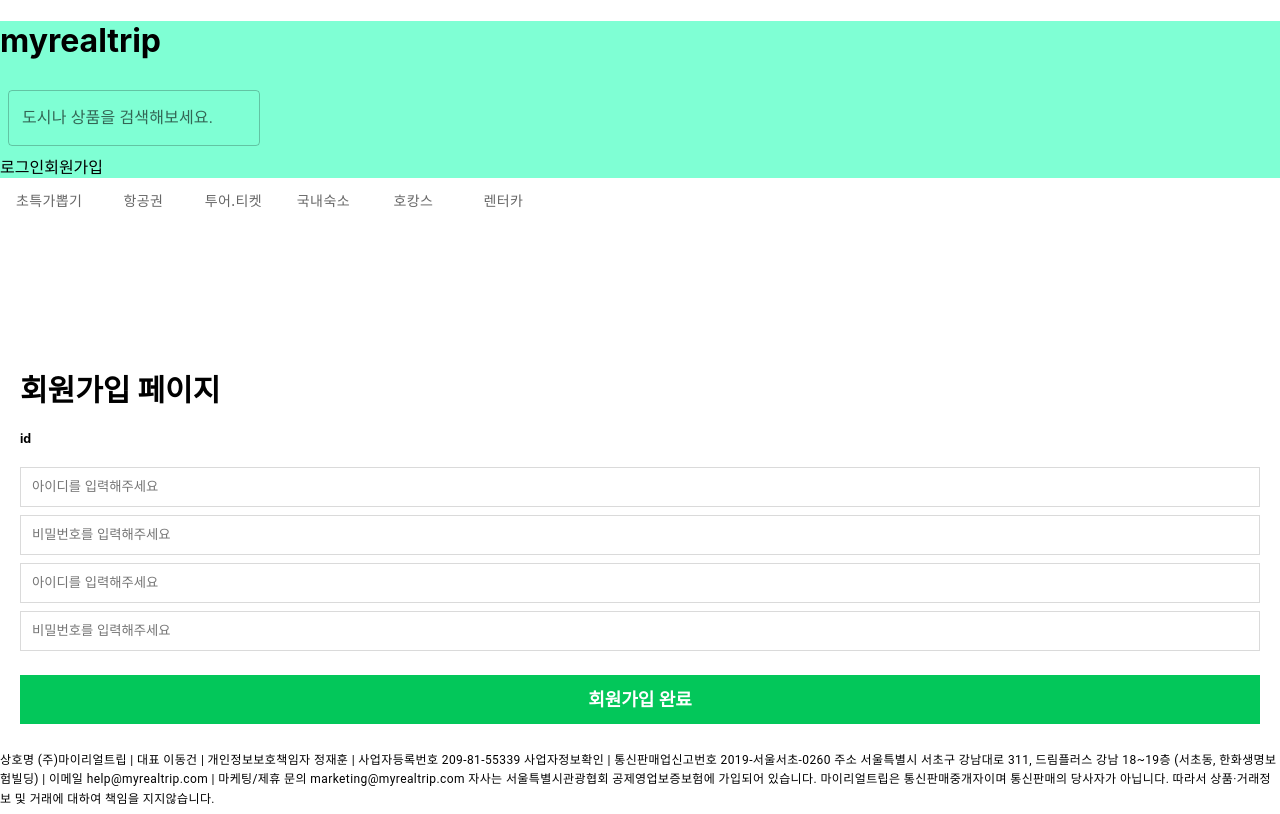
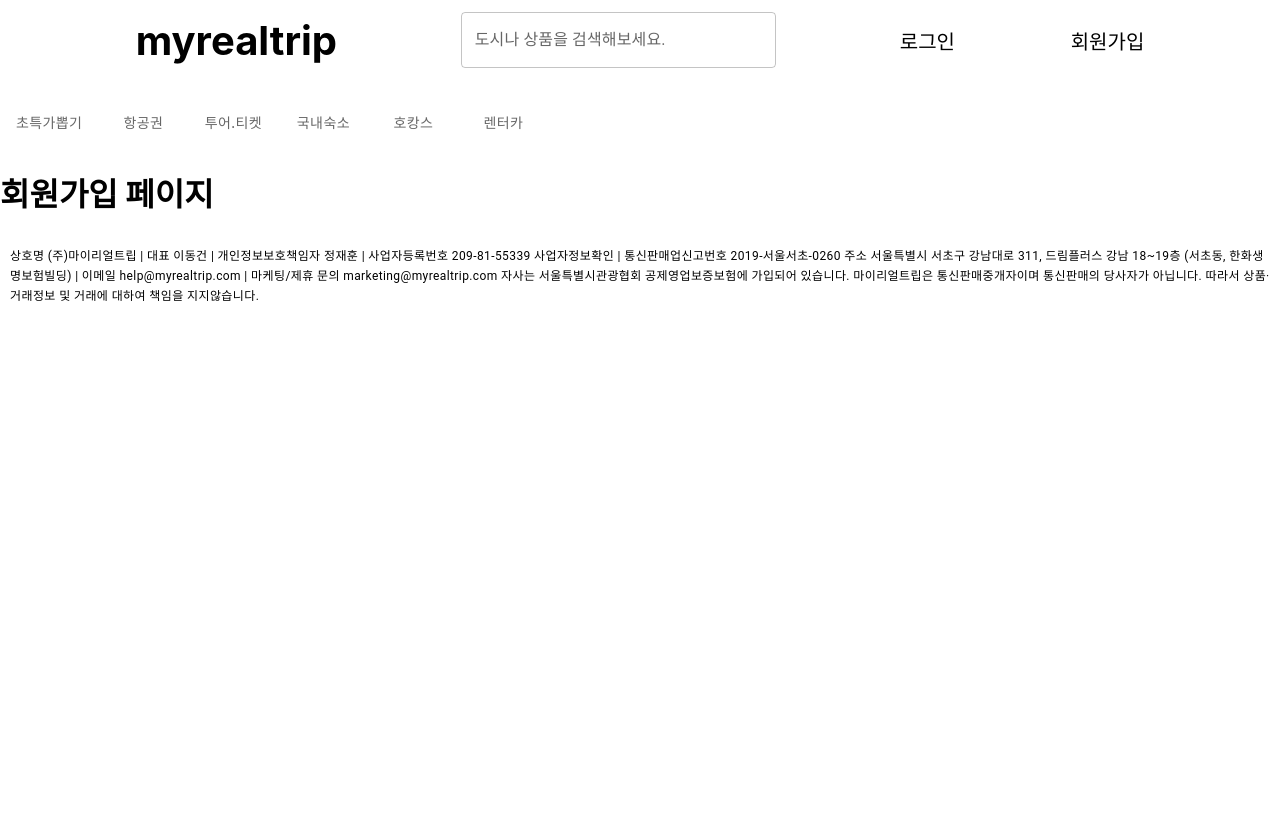
Before and after one commit to gkssk1026/trip, a Next.js app: page /join in a window 1280 px wide. Built offline with nearby package versions, Linux system fonts and the light colour scheme.

Commit message:
Css 반영

```diff
--- a/pages/join.tsx
+++ b/pages/join.tsx
@@ -1,69 +1,7 @@
 import type { NextPage } from "next";
-import styled from "styled-components";
-
-const Container = styled.div`
-  margin-top: 100px;
-  padding: 20px;
-  font-size: 15px;
-`;
-
-const Input = styled.input`
-  position: relative;
-  overflow: hidden;
-  width: 100%;
-  height: 40px;
-  margin: 0 0 8px;
-  padding: 5px 39px 5px 11px;
-  border: solid 1px #dadada;
-  background: #fff;
-  box-sizing: border-box;
-`;
-
-const Button = styled.div`
-  font-size: 18px;
-  font-weight: 700;
-  line-height: 49px;
-  display: block;
-  width: 100%;
-  height: 49px;
-  margin: 16px 0 7px;
-  cursor: pointer;
-  text-align: center;
-  color: #fff;
-  border: none;
-  border-radius: 0;
-  background-color: #03c75a;
-  ${({ disabled }) =>
-    disabled &&
-    `
-    background-color: #efefef;
-  `}
-`;
-//아디 비번 값 받기
-//값없으면 disabled
 
 const join: NextPage = () => {
-  return (
-    <Container>
-      <h1>회원가입 페이지</h1>
-      <h5>id</h5>
-      <Input id="id" name="id" placeholder="아이디를 입력해주세요" />
-      <Input
-        id="password"
-        name="password"
-        type="password"
-        placeholder="비밀번호를 입력해주세요"
-      />
-      <Input id="id" name="id" placeholder="아이디를 입력해주세요" />
-      <Input
-        id="password"
-        name="password"
-        type="password"
-        placeholder="비밀번호를 입력해주세요"
-      />
-      <Button>회원가입 완료</Button>
-    </Container>
-  );
+  return <h1>회원가입 페이지</h1>;
 };
 
 export default join;
--- a/pages/login.tsx
+++ b/pages/login.tsx
@@ -5,6 +5,7 @@
   margin-top: 100px;
   padding: 20px;
   font-size: 15px;
+  text-align: center;
 `;
 
 const Input = styled.input`
--- a/styles/globals.css
+++ b/styles/globals.css
@@ -16,5 +16,16 @@
 }
 
 .header {
-  background-color: aquamarine;
+  font-size: 20px;
+  padding: 20px;
+  width: 100%;
+  height: 80px;
+  margin: 0 0 20px;
+  display: flex;
+  justify-content: space-evenly;
+  align-items: center;
 }
+
+.footer {
+  padding: 10px;
+}
```
